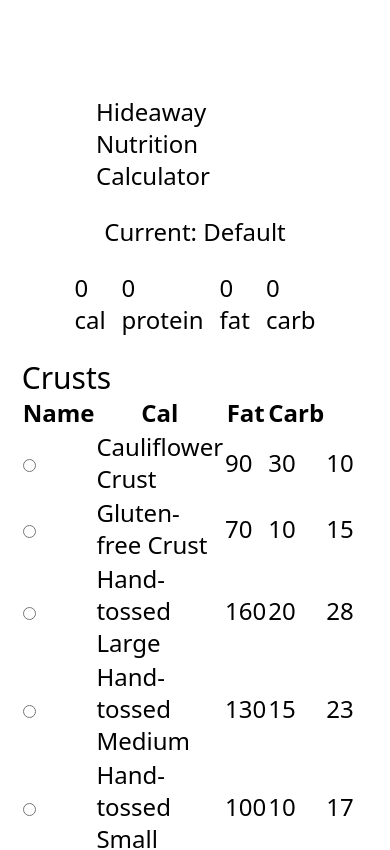
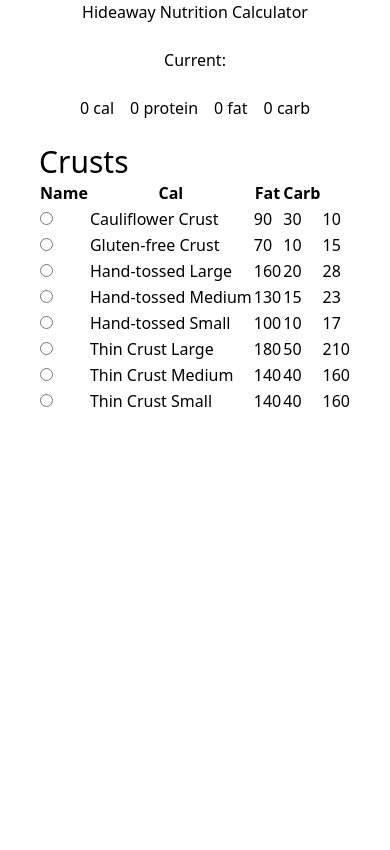
Before and after one commit to dalyn-lambert/Hideaway-Nutrition-Calculator, a Next.js app: page / in a window 390 px wide. Shown: the top 850 px of the page. Built offline with nearby package versions, Linux system fonts and the light colour scheme.

Commit message:
[chore] smaller font for mobile, update current value

```diff
--- a/src/app/page.tsx
+++ b/src/app/page.tsx
@@ -2,12 +2,14 @@
 
 import React from 'react';
 import * as data from '../../public/data.json';
+import { menuItem } from './lib/types';
 export default function Home() {
   const [macros, setMacros] = React.useState({ cal: 0, protein: 0, fat: 0, carb: 0 });
-  const [item, setItem] = React.useState('Default');
+  const [item, setItem] = React.useState('');
   const { crusts, sauces } = data;
+
   return (
-    <main className='flex min-h-screen flex-col gap-6 items-center p-24 text-2xl'>
+    <main className='flex min-h-screen flex-col gap-6 items-center phone:text-base desktop:p-24 desktop:text-2xl'>
       <div>Hideaway Nutrition Calculator</div>
       <div>Current: {item}</div>
       <div className='flex flex-row gap-4'>
@@ -36,9 +38,10 @@ export default function Home() {
                     id={crust.name}
                     name='crust'
                     value={crust.name}
-                    onChange={() =>
-                      setMacros({ cal: crust.calories, protein: 100, fat: crust.fat, carb: crust.carbohydrates })
-                    }
+                    onChange={() => {
+                      setMacros({ cal: crust.calories, protein: 100, fat: crust.fat, carb: crust.carbohydrates });
+                      setItem(crust.name);
+                    }}
                   />
                 </td>
                 <td>{crust.name}</td>
```
